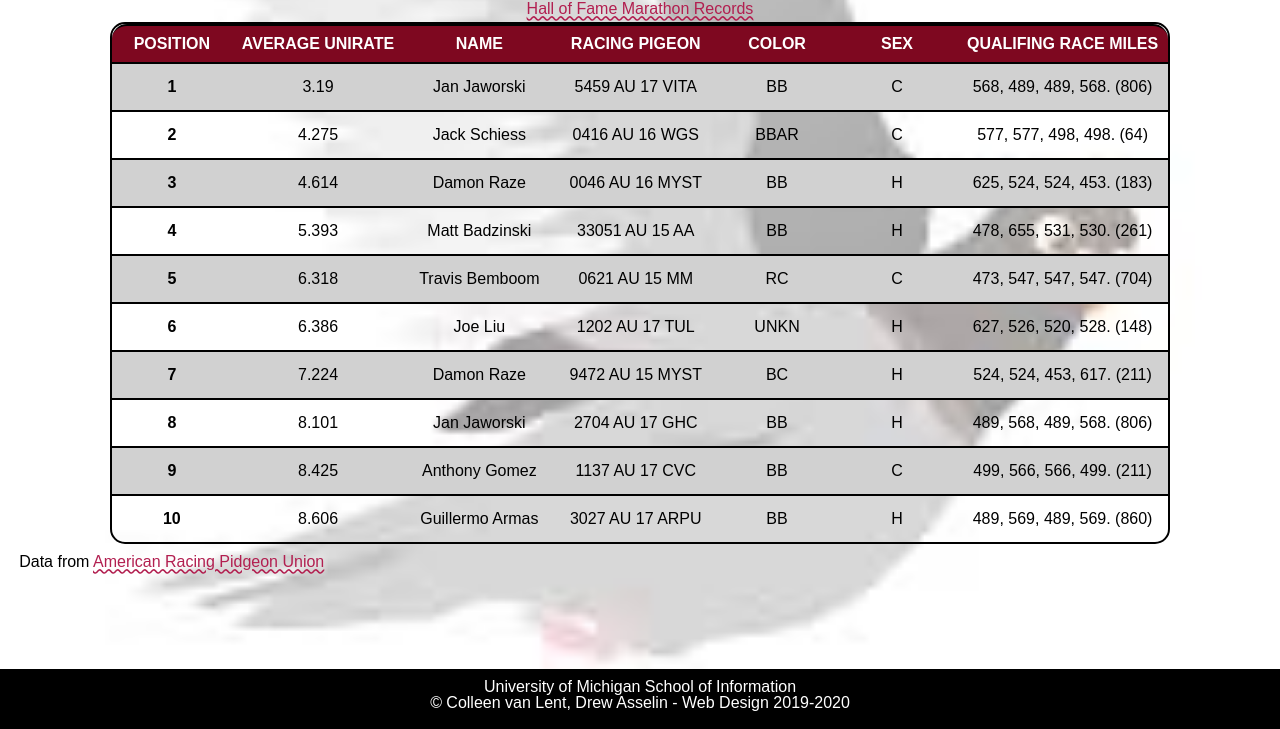
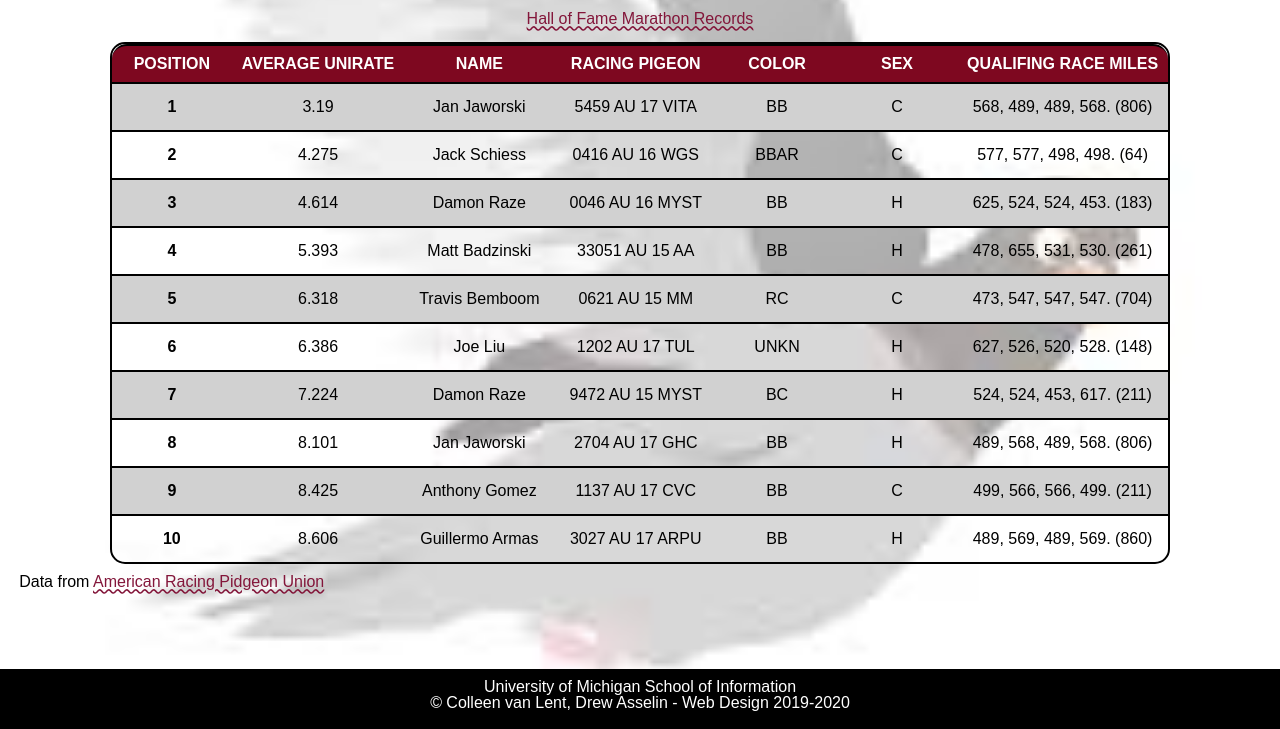
Before and after one commit to zyx27/homework3, a plain HTML site: page index.html in a window 1280 px wide. Shown: the part 71-800 px from the top of the page. Drawn offline with Linux system fonts and the light colour scheme; a web font is replaced by a local one.

Commit message:
fix errors 2

```diff
--- a/css/style.css
+++ b/css/style.css
@@ -31,7 +31,7 @@ h1{
 }
 
 caption{
-  margin:5px 0px;
+  margin:15px 0px;
 }
 
 p{
@@ -42,7 +42,7 @@ p{
 
 a{
   font-size: 16px;
-  color: #B21F50;
+  color: #83163A;
   text-decoration-style: wavy;
 }
 
```
Also changed, not shown: index.html (+0 -1 lines).
